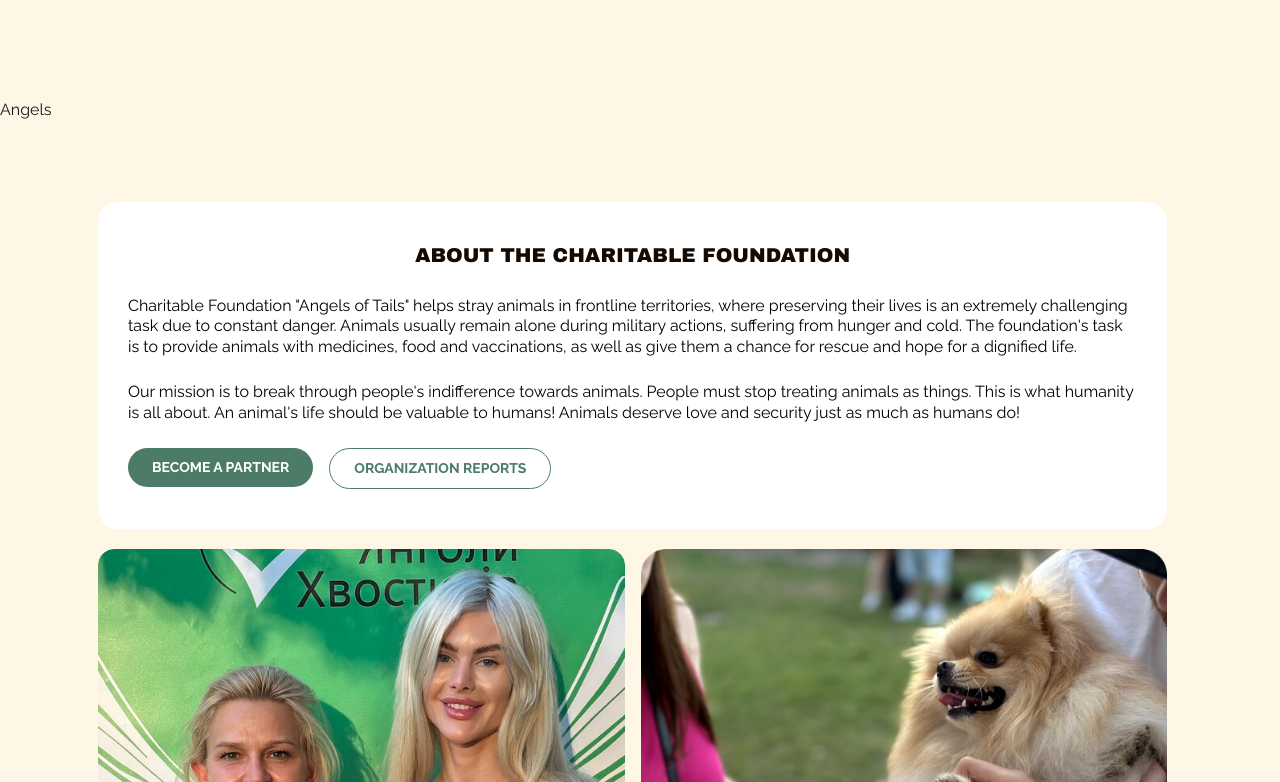
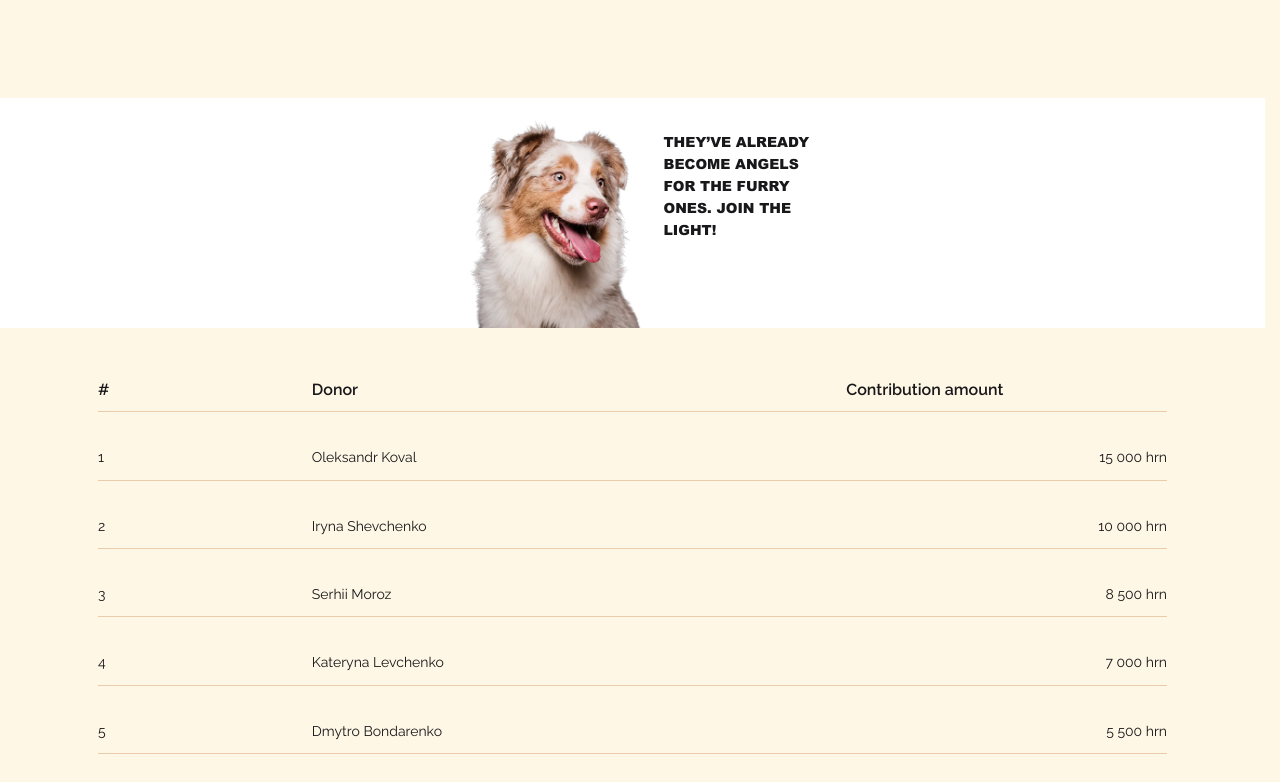
Before and after one commit to yangoly-hv/yangoly-hvostikiv-site, a Next.js app: page /en in a window 1280 px wide. Shown: the part 1478-2260 px from the top of the page. Built offline with nearby package versions, Linux system fonts and the light colour scheme.

Commit message:
added angels list

```diff
--- a/public/locales/en/common.json
+++ b/public/locales/en/common.json
@@ -63,7 +63,10 @@
   },
   "angels": {
     "title": "They’ve already become Angels for the furry ones. Join the light!",
-    "makeContribution": "Make a contribution"
+    "makeContribution": "Make a contribution",
+    "hrn": "hrn",
+    "donor": "Donor",
+    "sum": "Contribution amount"
   },
   "about": {
     "aboutUs": {
--- a/public/locales/uk/common.json
+++ b/public/locales/uk/common.json
@@ -63,7 +63,10 @@
   },
   "angels": {
     "title": "Вони вже стали Янголами для хвостиків. Долучайтесь до світла!",
-    "makeContribution": "Зробити внесок"
+    "makeContribution": "Зробити внесок",
+    "hrn": "грн",
+    "donor": "Донатер",
+    "sum": "Сума внеску"
   },
   "about": {
     "aboutUs": {
--- a/src/app/[locale]/page.tsx
+++ b/src/app/[locale]/page.tsx
@@ -15,6 +15,7 @@ export default async function Home({ params }: PageParams) {
   const {
     hero,
     changeLife,
+    angels,
     about,
     workResults,
     partners,
@@ -27,7 +28,7 @@ export default async function Home({ params }: PageParams) {
       <Hero translation={hero} />
       <WorkResults translation={workResults} />
       <ChangeLife translation={changeLife} />
-      <Angels />
+      <Angels translation={angels} lang={locale} />
       <About translation={about} />
       <MonthlyGoalSection donateModalTranslataion={donateModal} lang={locale} />
       <SupportFundraising lang={locale} />
--- a/src/modules/Angels/Angels.tsx
+++ b/src/modules/Angels/Angels.tsx
@@ -1,3 +1,34 @@
-export default function Angels() {
-  return <section>Angels</section>;
+import { IAngelsProps } from "@/shared/types";
+import Button from "@/shared/components/Button/Button";
+import AngelsList from "./AngelsList";
+import Image from "next/image";
+
+export default function Angels({ translation, lang }: IAngelsProps) {
+  const { title, makeContribution } = translation;
+
+  return (
+    <section className="flex flex-col gap-y-10 mb-[100px] xl:mb-[120px]">
+      <div className="relative bg-white pt-[33px] pb-[87px] overflow-hidden">
+        <Image
+          src="/images/home/angels/dog.webp"
+          alt="dog"
+          width={905}
+          height={934}
+          className="absolute bottom-0 left-[calc(50%-180px)] w-[211px] h-auto"
+        />
+        <div className="container px-4 xl:px-10 mx-auto">
+          <h2 className="max-w-[152px] ml-[calc(50%+31px)] font-arial text-[14px] xl:text-[24px] leading-[157%] xl:leading-[142px] uppercase">
+            {title}
+          </h2>
+        </div>
+      </div>
+      <div className="flex flex-col gap-y-10 container px-4 xl:px-10 mx-auto">
+        <AngelsList lang={lang} translation={translation}/>
+        <Button
+          text={makeContribution}
+          className="w-full laptop:h-[67px]"
+        ></Button>
+      </div>
+    </section>
+  );
 }
--- /dev/null
+++ b/src/modules/Angels/AngelsList.tsx
@@ -0,0 +1,45 @@
+import { donorsList } from "./mockedData";
+import { IAngelsListProps } from "@/shared/types";
+
+export default function AngelsList({ lang, translation }: IAngelsListProps) {
+  if (!donorsList || !donorsList[lang] || !donorsList[lang].length) return null;
+
+  const { hrn, donor, sum } = translation;
+
+  const formatSum = (value: number): string => {
+    return new Intl.NumberFormat("uk-UA", {
+      useGrouping: true,
+      minimumFractionDigits: 0,
+      maximumFractionDigits: 0,
+    })
+      .format(value)
+      .replace(/\u00A0/g, " ");
+  };
+
+  return (
+    <div>
+      <div
+        className="grid grid-cols-[1fr_2.5fr_1.5fr] mb-6 py-3 border-b border-orange text-[16px] xl:text-[24px] font-semibold leading-[122%]
+      xl:leading-[81%]"
+      >
+        <p>#</p>
+        <p>{donor}</p>
+        <p>{sum}</p>
+      </div>
+      <ul className="flex flex-col gap-y-6">
+        {donorsList[lang].map((donor, idx) => (
+          <li
+            key={idx}
+            className="grid grid-cols-[1fr_2.5fr_1.5fr] py-3 border-b border-orange text-[14px] xl:text-[20px] leading-[139%]"
+          >
+            <p>{idx + 1}</p>
+            <p>{donor?.name}</p>
+            <p className="text-right">
+              {formatSum(donor?.sum)}&nbsp;{hrn}
+            </p>
+          </li>
+        ))}
+      </ul>
+    </div>
+  );
+}
--- /dev/null
+++ b/src/modules/Angels/mockedData.ts
@@ -0,0 +1,16 @@
+export const donorsList = {
+  uk: [
+    { name: "Олександр Коваль", sum: 15000 },
+    { name: "Ірина Шевченко", sum: 10000 },
+    { name: "Сергій Мороз", sum: 8500 },
+    { name: "Катерина Левченко", sum: 7000 },
+    { name: "Дмитро Бондаренко", sum: 5500 },
+  ],
+  en: [
+    { name: "Oleksandr Koval", sum: 15000 },
+    { name: "Iryna Shevchenko", sum: 10000 },
+    { name: "Serhii Moroz", sum: 8500 },
+    { name: "Kateryna Levchenko", sum: 7000 },
+    { name: "Dmytro Bondarenko", sum: 5500 },
+  ],
+};
--- a/src/modules/Blog/Blog.tsx
+++ b/src/modules/Blog/Blog.tsx
@@ -4,6 +4,7 @@ import BlogList from "./BlogList";
 import { motion } from "framer-motion";
 import { fadeIn } from "@/shared/utils";
 
+// eslint-disable-next-line @typescript-eslint/ban-ts-comment
 //@ts-expect-error
 export default function Blog({ data, translation }) {
   const { title } = translation;
--- a/src/modules/ChangeLife/ChangeLife.tsx
+++ b/src/modules/ChangeLife/ChangeLife.tsx
@@ -15,7 +15,7 @@ export default function ChangeLife({ translation }: IChangeLifeProps) {
       <div className="container px-4 xl:px-10 mx-auto">
         <div className="relative z-20 py-6 md:py-[89px] md:bg-white md:rounded-[8px] overflow-hidden">
           <ChangeLifeImagesDesk />
-          <div className=" md:pl-[87px]">
+          <div className="md:pl-[87px]">
             <AnimatedWrapper
               as="h2"
               animation={fadeInAnimation({ y: 30 })}
```
Also changed, not shown: src/shared/types/dictionary.types.ts (+8 -0 lines), src/shared/types/props.types.ts (+11 -0 lines), public/images/home/angels/dog.webp (added).
